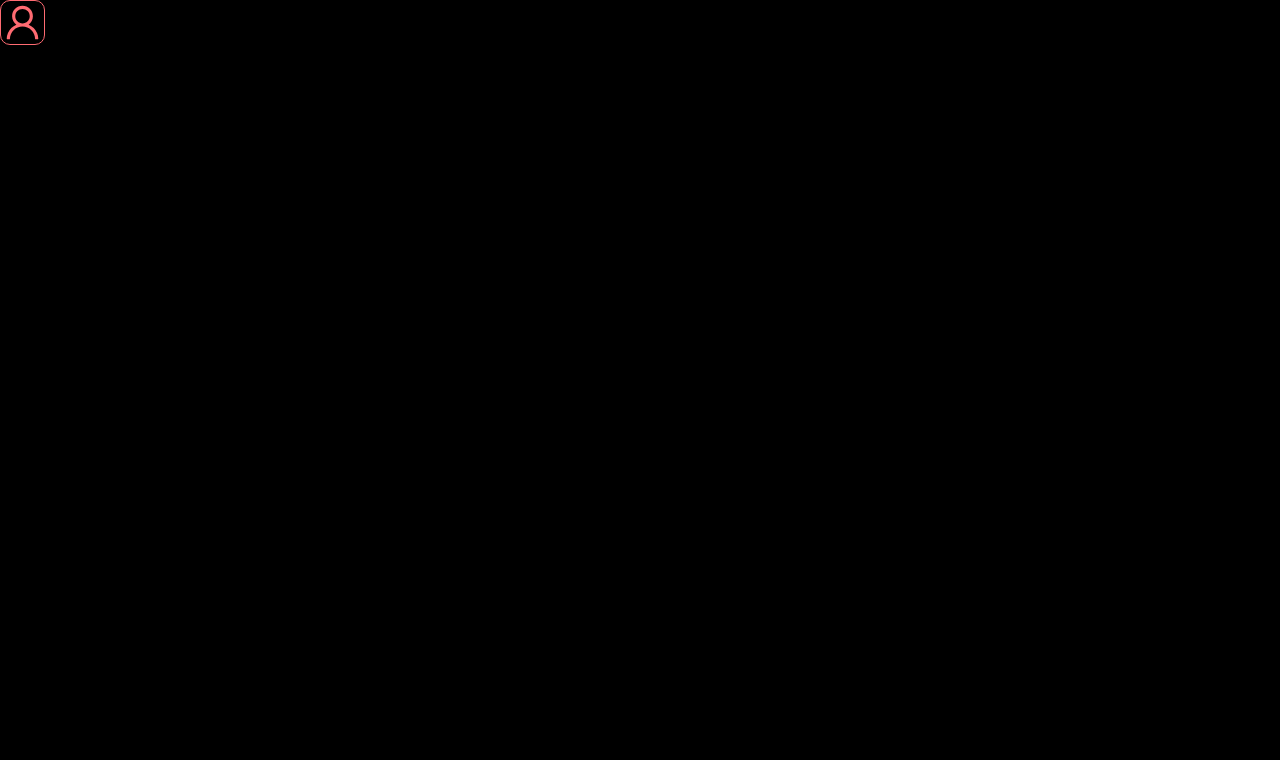
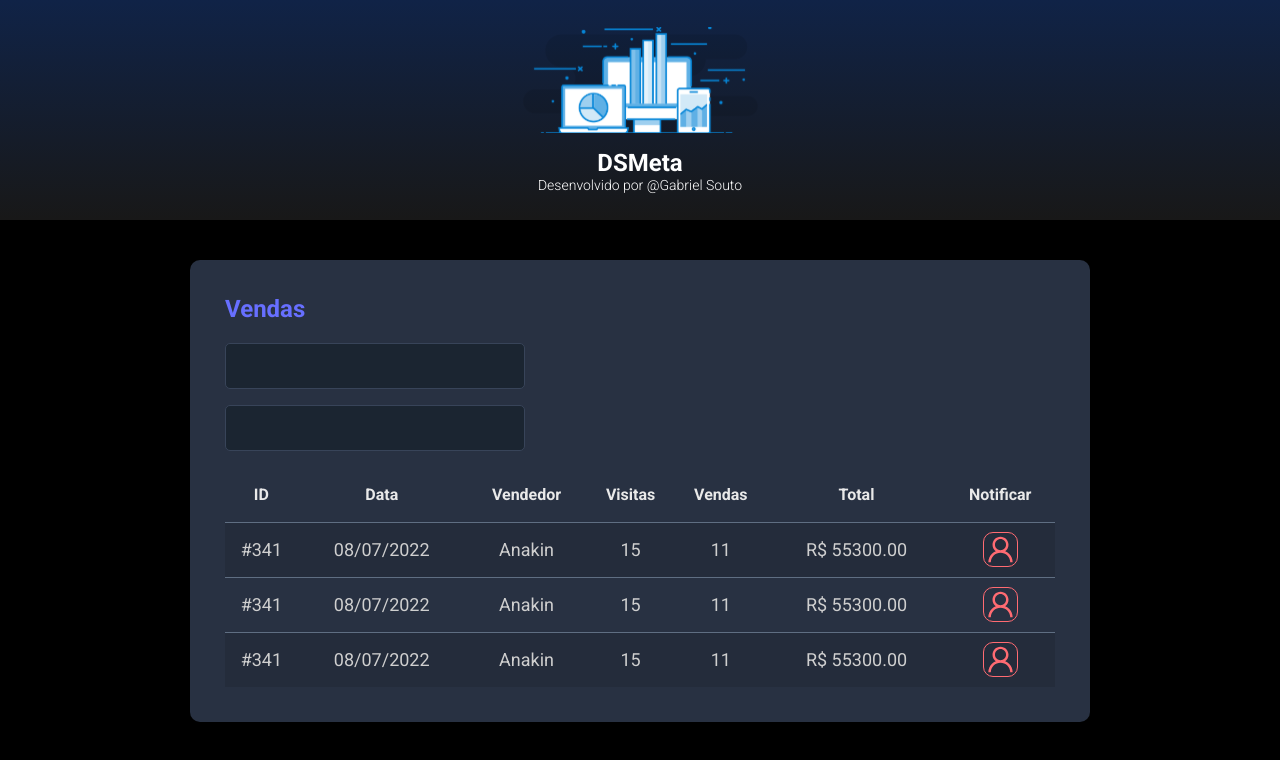
Before and after one commit to Gabrielsousaa/dsmeta-app, a React (Vite) app in the folder frontend/: page / in a window 1280 px wide. Shown: the top 760 px of the page. Built offline with nearby package versions, Linux system fonts and the light colour scheme.

Commit message:
Other components

```diff
--- a/frontend/src/App.tsx
+++ b/frontend/src/App.tsx
@@ -1,9 +1,18 @@
+import Header from './components/Header'
 import NotificationButton from './components/NotificationButton'
+import SalesCard from './components/SalesCard'
 
 function App() {
   return (
     <>
-      <NotificationButton />
+      <Header />
+      <main>
+        <section id="sales">
+          <div className="dsmeta-container">
+            <SalesCard />
+          </div>
+        </section>
+      </main>
     </>
   )
 }
--- /dev/null
+++ b/frontend/src/components/Header/index.tsx
@@ -0,0 +1,20 @@
+import logo from '../../assets/img/logo.svg'
+import './styles.css'
+function Header() {
+  return (
+    <header>
+      <div className="dsmeta-logo-container">
+        <img src={logo} alt="Logo" />
+        <h1>DSMeta</h1>
+        <p>
+          Desenvolvido por{' '}
+          <a href="https://github.com/Gabrielsousaa" target="_blank">
+            @Gabriel Souto
+          </a>
+        </p>
+      </div>
+    </header>
+  )
+}
+
+export default Header
--- /dev/null
+++ b/frontend/src/components/Header/styles.css
@@ -0,0 +1,27 @@
+header {
+  background: linear-gradient(180deg, #102347 0%, #181818 100%);
+  height: 220px;
+  display: flex;
+  align-items: center;
+  justify-content: center;
+}
+
+.dsmeta-logo-container {
+  display: flex;
+  flex-direction: column;
+  align-items: center;
+}
+
+.dsmeta-logo-container img {
+  width: 235px;
+}
+
+.dsmeta-logo-container h1 {
+  margin-top: 15px;
+  font-size: 24px;
+}
+
+.dsmeta-logo-container p {
+  font-size: 14px;
+  font-weight: 300;
+}
--- a/frontend/src/components/NotificationButton/styles.css
+++ b/frontend/src/components/NotificationButton/styles.css
@@ -1,6 +1,6 @@
 .user-icon {
-  height: 45px;
-  width: 45px;
+  height: 35px;
+  width: 35px;
   color: rgb(255, 107, 114, 01);
   border: 1px solid #ff6b72;
   border-radius: 10px;
--- /dev/null
+++ b/frontend/src/components/SalesCard/index.tsx
@@ -0,0 +1,79 @@
+import NotificationButton from '../NotificationButton'
+import './styles.css'
+function SalesCard() {
+  return (
+    <div className="dsmeta-card">
+      <h2 className="dsmeta-sales-title">Vendas</h2>
+      <div>
+        <div className="dsmeta-form-control-container">
+          <input className="dsmeta-form-control" type="text" />
+        </div>
+        <div className="dsmeta-form-control-container">
+          <input className="dsmeta-form-control" type="text" />
+        </div>
+      </div>
+      <table className="dsmeta-sales-table">
+        <thead>
+          <tr>
+            <th className="show992">ID</th>
+            <th className="show576">Data</th>
+            <th>Vendedor</th>
+            <th className="show992">Visitas</th>
+            <th className="show992">Vendas</th>
+            <th>Total</th>
+            <th>Notificar</th>
+          </tr>
+        </thead>
+        <tbody>
+          <tr>
+            <td className="show992">#341</td>
+            <td className="show576">08/07/2022</td>
+            <td>Anakin</td>
+            <td className="show992">15</td>
+            <td className="show992">11</td>
+            <td>R$ 55300.00</td>
+            <td>
+              <div className="dsmeta-red-btn-container">
+                <div className="dsmeta-red-btn">
+                  <NotificationButton />
+                </div>
+              </div>
+            </td>
+          </tr>
+          <tr>
+            <td className="show992">#341</td>
+            <td className="show576">08/07/2022</td>
+            <td>Anakin</td>
+            <td className="show992">15</td>
+            <td className="show992">11</td>
+            <td>R$ 55300.00</td>
+            <td>
+              <div className="dsmeta-red-btn-container">
+                <div className="dsmeta-red-btn">
+                  <NotificationButton />
+                </div>
+              </div>
+            </td>
+          </tr>
+          <tr>
+            <td className="show992">#341</td>
+            <td className="show576">08/07/2022</td>
+            <td>Anakin</td>
+            <td className="show992">15</td>
+            <td className="show992">11</td>
+            <td>R$ 55300.00</td>
+            <td>
+              <div className="dsmeta-red-btn-container">
+                <div className="dsmeta-red-btn">
+                  <NotificationButton />
+                </div>
+              </div>
+            </td>
+          </tr>
+        </tbody>
+      </table>
+    </div>
+  )
+}
+
+export default SalesCard
--- /dev/null
+++ b/frontend/src/components/SalesCard/styles.css
@@ -0,0 +1,97 @@
+.dsmeta-card {
+  background-color: #283142;
+  border-radius: 10px;
+  padding: 30px 10px;
+}
+
+.dsmeta-sales-title {
+  color: #676fff;
+  font-size: 24px;
+  margin-bottom: 20px;
+}
+
+.dsmeta-form-control-container {
+  margin-bottom: 16px;
+  max-width: 300px;
+}
+
+.dsmeta-form-control {
+  width: 100%;
+  height: 46px;
+  background-color: #1b2531;
+  border: 1px solid #384459;
+  border-radius: 5px;
+  color: #9aaabe;
+  padding: 0 20px;
+  font-size: 18px;
+}
+
+.dsmeta-sales-table {
+  width: 100%;
+  border-spacing: 0;
+  border-collapse: collapse;
+}
+
+.dsmeta-sales-table thead {
+  height: 55px;
+  font-size: 16px;
+  color: #e9e9e9;
+  font-weight: 700;
+}
+
+.dsmeta-sales-table tbody {
+  font-size: 14px;
+  font-weight: 400;
+  color: #cfcfcf;
+  text-align: center;
+}
+
+.dsmeta-sales-table tbody tr {
+  height: 74px;
+  border-top: 1px solid #5f6e82;
+}
+
+.dsmeta-sales-table tbody tr:hover > td {
+  background-color: #384459;
+}
+
+.dsmeta-sales-table tbody tr:nth-child(odd) {
+  background-color: #242c3b;
+}
+
+.dsmeta-red-btn-container {
+  display: flex;
+  justify-content: center;
+}
+
+.show576 {
+  display: none;
+}
+
+.show992 {
+  display: none;
+}
+
+@media (min-width: 576px) {
+  .show576 {
+    display: table-cell;
+  }
+
+  .dsmeta-card {
+    padding: 35px;
+  }
+
+  .dsmeta-sales-table tbody tr {
+    height: 55px;
+  }
+
+  .dsmeta-sales-table tbody {
+    font-size: 18px;
+  }
+}
+
+@media (min-width: 992px) {
+  .show992 {
+    display: table-cell;
+  }
+}
--- a/frontend/src/index.css
+++ b/frontend/src/index.css
@@ -19,3 +19,13 @@
   color: unset;
   text-decoration: none;
 }
+
+.dsmeta-container {
+  width: 100%;
+  max-width: 900px;
+  margin: 0 auto;
+}
+
+#sales {
+  padding: 40px 10px;
+}
```
Also changed, not shown: frontend/src/assets/img/logo.svg (added).
